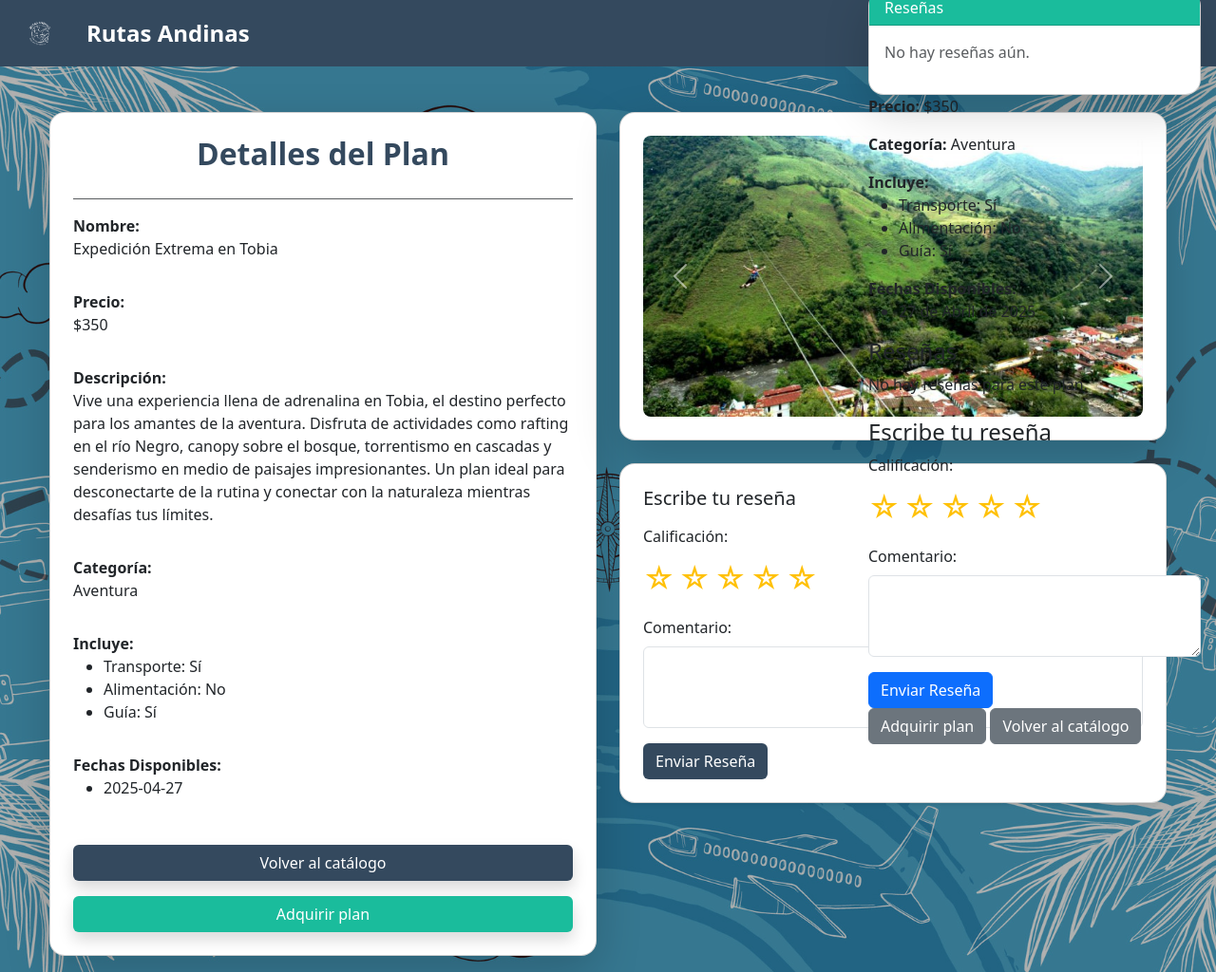
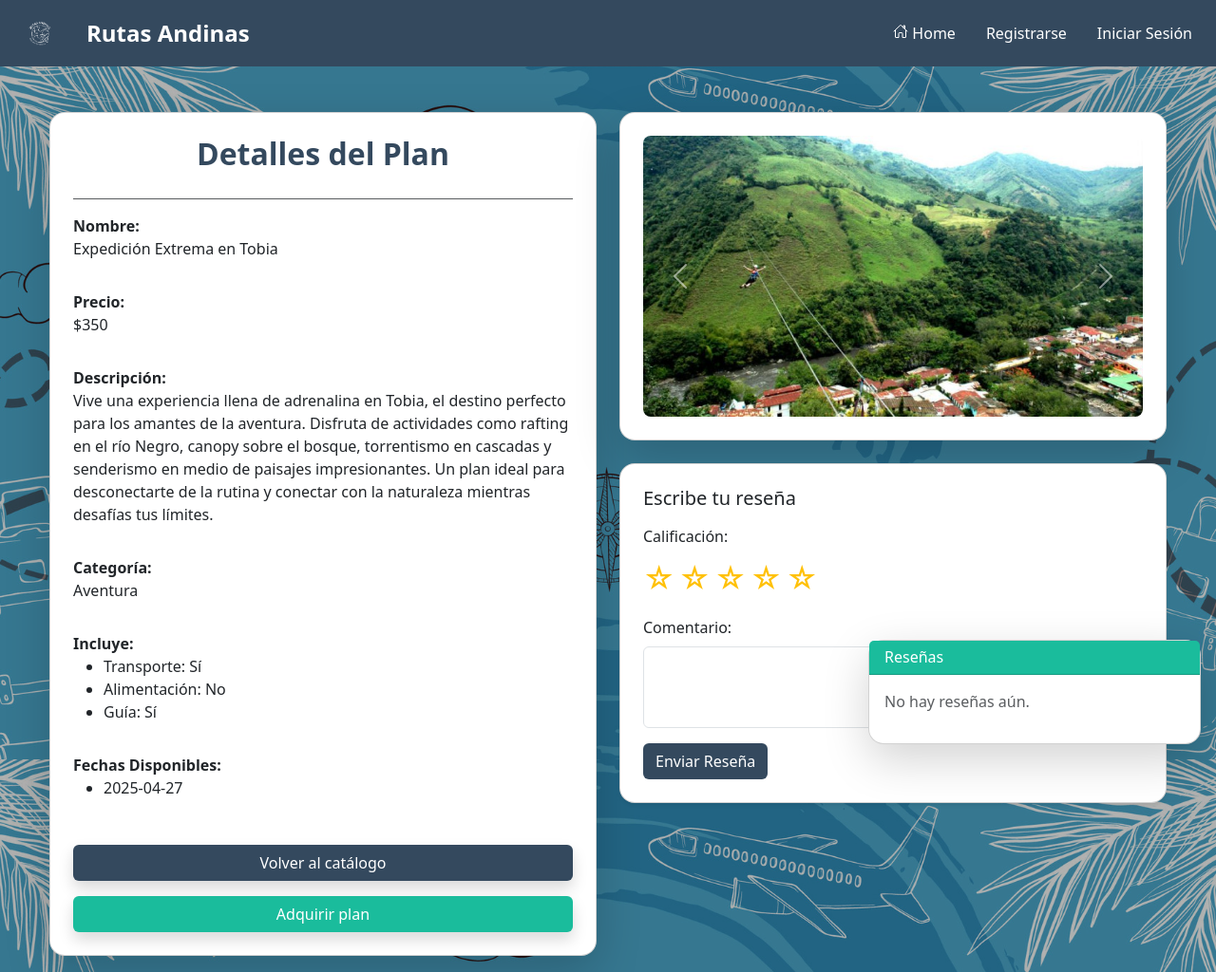
Before and after one commit to CRICAPOGA/Rutas_andinas, a Django app: page /plans/details/1/ in a window 1280 px wide. Shown: the top 1024 px of the page at 95% size. Run offline with Django 5.2, Linux system fonts and the light colour scheme; data comes from the database, SQL or seed files in the repository.

Commit message:
fix - DIseño

```diff
--- a/RutasAndinas/Plans/templates/Catalog/detailsPlan.html
+++ b/RutasAndinas/Plans/templates/Catalog/detailsPlan.html
@@ -164,116 +164,6 @@
             {% endif %}
         </div>
     </div>
-
-    <div class="mb-3">
-        <strong>Precio:</strong> ${{ plan.price }}
-    </div>
-
-    <div class="mb-3">
-        <strong>Categoría:</strong> {{ plan.category_id.category }}
-    </div>
-
-    <div class="mb-3">
-        <strong>Incluye:</strong>
-        <ul>
-            <li>Transporte: {% if plan.has_transport %} Sí {% else %} No {% endif %}</li>
-            <li>Alimentación: {% if plan.has_meal %} Sí {% else %} No {% endif %}</li>
-            <li>Guía: {% if plan.has_guide %} Sí {% else %} No {% endif %}</li>
-        </ul>
-    </div>
-
-    <div class="mb-3">
-        <strong>Fechas Disponibles:</strong>
-        <ul>
-            {% for date_obj in plan_dates %}
-                <li>{{ date_obj.plan_date }}</li>
-            {% empty %}
-                <li>No hay fechas disponibles</li>
-            {% endfor %}
-        </ul>
-    </div>
-
-    <div class="mb-3">
-        <h4>Reseñas</h4>
-        {% if reviews %}
-            {% for review in reviews %}
-                <div class="border p-2 mb-2">
-                    <p><strong>{{ review.user_id.username }}</strong></p>
-                    <h3>
-                        <span class="star-rating stary">
-                            {% for i in "12345" %}
-                                {% if i <= review.rate|stringformat:"s" %}
-                                    &#9733;
-                                {% else %}
-                                    &#9734;
-                                {% endif %}
-                            {% endfor %}
-                        </span>
-                        ({{ review.rate }}/5)
-                    </h3>
-                    <p>{{ review.content }}</p>
-
-                    {% if review.user_id == request.user %}
-                        <button class="btn btn-warning btn-sm edit-btn" data-review-id="{{ review.review_id }}">Editar</button>
-                        <button class="btn btn-danger btn-sm delete-btn" data-review-id="{{ review.review_id }}">Eliminar</button>
-
-                        <!-- Formulario de edición -->
-                        <div id="edit-form-{{ review.review_id }}" class="edit-form" style="display: none;">
-                            <form method="POST" action="{% url 'reviews:edit_review' plan.plan_id review.review_id %}">
-                                {% csrf_token %}
-                                <div class="mb-3">
-                                    <label for="rate" class="form-label">Nueva Calificación:</label>
-                                    <div id="star-container" class="mb-2">
-                                        {% for i in "12345" %}
-                                            <span class="star" data-value="{{ i }}">&#9734;</span>
-                                        {% endfor %}
-                                    </div>
-                                    <input type="hidden" id="rate" name="rate" value="0" required>
-                                </div>
-                                <div class="mb-3">
-                                    <label for="content" class="form-label">Nuevo Comentario:</label>
-                                    <textarea name="content" rows="2" class="form-control" required>{{ review.content }}</textarea>
-                                </div>
-                                <button type="submit" class="btn btn-success btn-sm">Guardar</button>
-                                <button type="button" class="btn btn-secondary btn-sm cancel-btn">Cancelar</button>
-                            </form>
-                        </div>
-
-                        <!-- Formulario de eliminación -->
-                        <form id="delete-form-{{ review.review_id }}" method="POST" action="{% url 'reviews:delete_review' plan.plan_id review.review_id %}" style="display: none;">
-                            {% csrf_token %}
-                        </form>
-                    {% endif %}
-                </div>
-            {% endfor %}
-        {% else %}
-            <p>No hay reseñas para este plan.</p>
-        {% endif %}
-    </div>
-
-    <div class="mt-4">
-        <h4>Escribe tu reseña</h4>
-        <form method="POST" action="{% url 'reviews:create_review' plan.plan_id %}">
-            {% csrf_token %}
-            <div class="mb-3">
-                <label for="rate" class="form-label">Calificación:</label>
-                <div id="star-container" class="mb-2">
-                    {% for i in "12345" %}
-                        <span class="star" data-value="{{ i }}">&#9734;</span>
-                    {% endfor %}
-                </div>
-                <input type="hidden" id="rate" name="rate" value="0" required>
-            </div>
-            <div class="mb-3">
-                <label for="content" class="form-label">Comentario:</label>
-                <textarea id="content" name="content" rows="3" class="form-control" required></textarea>
-            </div>
-            <button type="submit" class="btn btn-primary">Enviar Reseña</button>
-        </form>
-    </div>
-        <a href="{% url 'sales:create_sale' plan.plan_id  %}" class="btn btn-secondary">Adquirir plan</a>
-
-        <a href="{% url 'catalog' %}" class="btn btn-secondary">Volver al catálogo</a>
 </div>
 <script>
     const stars = document.querySelectorAll('.star');
```
Lines whose indentation alone changed are shown as unchanged.
